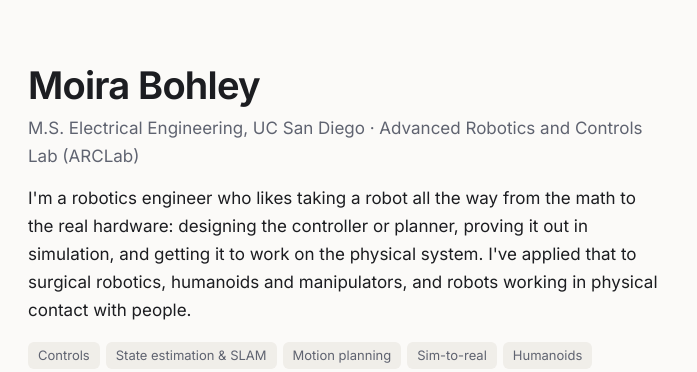
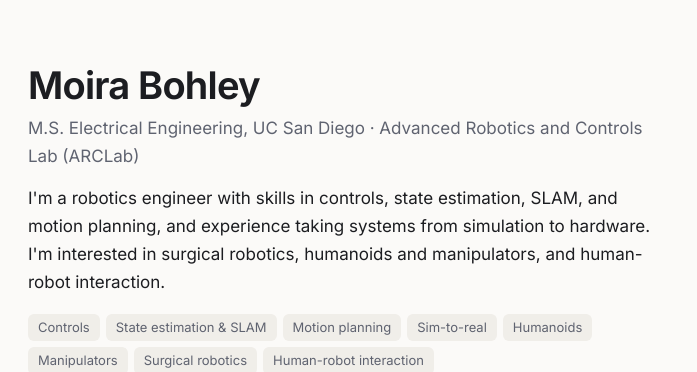
Before and after one commit to dbohley/dbohley.github.io, a plain HTML site: page index.html in a window 1280 px wide. Shown: the top 372 px of the page, 384-1081 px from the left. Drawn offline with Linux system fonts and the light colour scheme.

Commit message:
Make intro more direct
Co-Authored-By: Claude Opus 5.5 <noreply@anthropic.com>
Claude-Session: https://claude.ai/code/session_01BPtxtFPMfcenEhsfZZ1cyd

```diff
--- a/index.html
+++ b/index.html
@@ -19,9 +19,9 @@
       <h1>Moira Bohley</h1>
       <p class="role">M.S. Electrical Engineering, UC San Diego · Advanced Robotics and Controls Lab (ARCLab)</p>
       <p>
-        I'm a robotics engineer who likes taking a robot all the way from the math to the real hardware:
-        designing the controller or planner, proving it out in simulation, and getting it to work on the physical system.
-        I've applied that to surgical robotics, humanoids and manipulators, and robots working in physical contact with people.
+        I'm a robotics engineer with skills in controls, state estimation, SLAM, and motion planning,
+        and experience taking systems from simulation to hardware. I'm interested in surgical robotics,
+        humanoids and manipulators, and human-robot interaction.
       </p>
       <div class="tags">
         <span class="tag">Controls</span><span class="tag">State estimation &amp; SLAM</span><span class="tag">Motion planning</span><span class="tag">Sim-to-real</span><span class="tag">Humanoids</span><span class="tag">Manipulators</span><span class="tag">Surgical robotics</span><span class="tag">Human-robot interaction</span>
```
